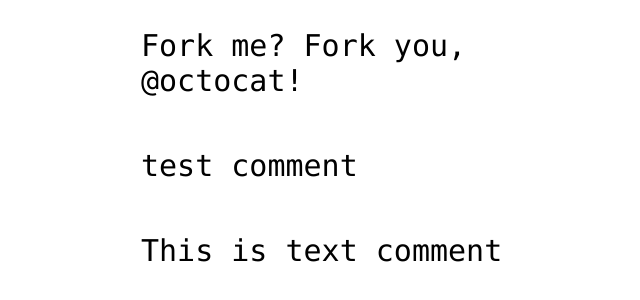
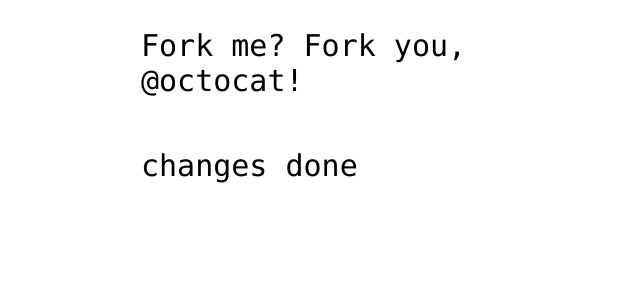
Before and after one commit to hmfayyaz/demo-project, a plain HTML site: page index.html in a window 1280 px wide. Shown: the part 72-372 px from the top of the page, without its empty margins (299-939 px from the left). Drawn offline with Linux system fonts and the light colour scheme.

Commit message:
Update index.html

```diff
--- a/index.html
+++ b/index.html
@@ -16,12 +16,8 @@
   Fork me? Fork you, @octocat!
 </p>
 
-  <p>
-  test comment
-</p>
-
 <p>
-  This is text comment
+  changes done
 </p>
 </body>
 </html>
```
